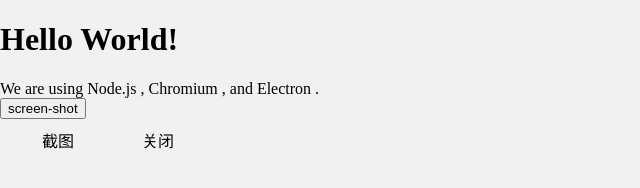
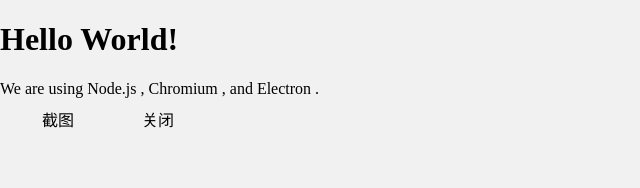
Before and after one commit to tzzs/easyOcr, an Electron app: page electron/index.html in a window 800 px wide. Shown: the whole page, without its empty margins (0-640 px from the left). Drawn offline with Linux system fonts and the light colour scheme.

Commit message:
delete old version code

```diff
--- a/electron/index.html
+++ b/electron/index.html
@@ -4,8 +4,6 @@
     <meta charset="UTF-8">
     <!-- https://developer.mozilla.org/en-US/docs/Web/HTTP/CSP -->
     <meta http-equiv="Content-Security-Policy" content="default-src 'self'; script-src 'self'">
-    <!--    <meta http-equiv="Content-Security-Policy" content="default-src 'self' style-src 'self' 'unsafe-inline';">-->
-    <meta http-equiv="X-Content-Security-Policy" content="default-src 'self'; script-src 'self'">
     <link rel="stylesheet" type="text/css" href="./index.css"/>
     <title>Hello World!</title>
 </head>
@@ -14,8 +12,6 @@
 We are using Node.js <span id="node-version"></span>,
 Chromium <span id="chrome-version"></span>,
 and Electron <span id="electron-version"></span>.
-<br>
-<button id="screen-shot">screen-shot</button>
 <br>
 <span id="render-path"></span>
 
```
